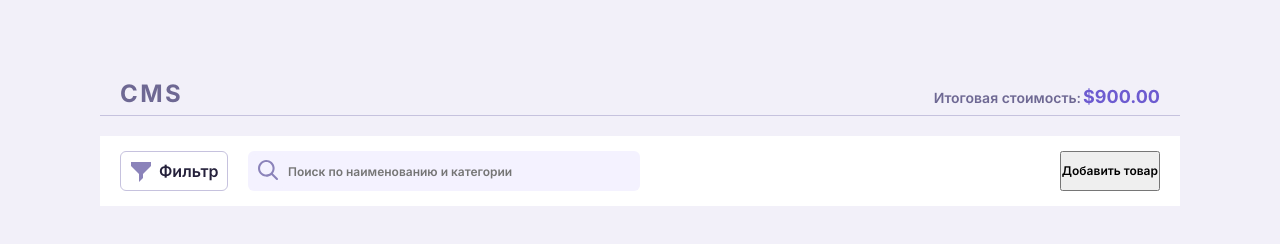
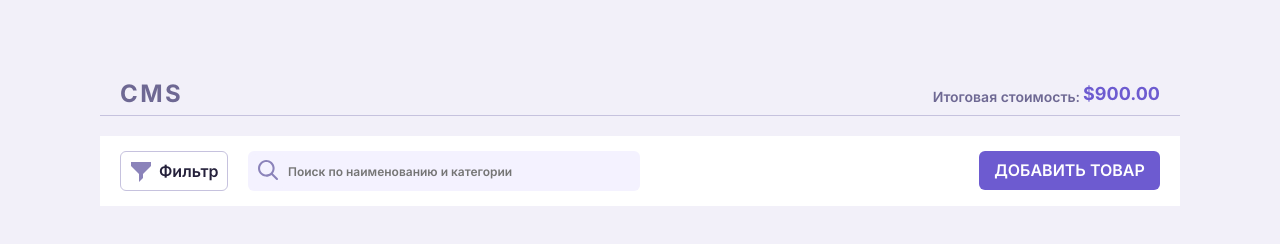
Before and after one commit to VVerkin/CRM-ShopOnline, a plain HTML site: page index.html in a window 1280 px wide. Drawn offline with Linux system fonts and the light colour scheme.

Commit message:
закончил верстку верхних элементов таблицы

```diff
--- a/index.html
+++ b/index.html
@@ -66,11 +66,7 @@
                 />
               </div>
             </div>
-            <button
-              class="cms__subheader-add-goods"
-              form="modal-form"
-              type="submit"
-            >
+            <button class="cms__subheader-add-goods" type="submit">
               Добавить товар
             </button>
           </div>
--- a/src/css/cms.css
+++ b/src/css/cms.css
@@ -14,6 +14,7 @@
 .cms__header {
   display: flex;
   justify-content: space-between;
+  align-items: center;
   padding: 0 20px 7px;
   border-bottom: 1px solid var(--light-purple-gray-color);
   margin-bottom: 20px;
@@ -23,16 +24,16 @@
   font-weight: 700;
   font-size: 24px;
   line-height: 29px;
-
   letter-spacing: 0.1em;
   text-transform: uppercase;
-
   color: var(--purple-grey-color);
 }
 
 .cms__header-result {
   display: flex;
   align-items: end;
+  max-width: 230px;
+  height: 22px;
 }
 
 .cms__result-text {
@@ -40,9 +41,7 @@
   font-size: 14px;
   line-height: 17px;
   text-transform: none;
-  padding-bottom: 2px;
-  margin-right: 2px;
-
+  margin-right: 3px;
   color: var(--purple-grey-color);
 }
 
@@ -60,10 +59,12 @@
   width: 100%;
   height: 70px;
   background-color: var(--white-color);
+  gap: 20px;
 }
 
 .cms__subheader-setting {
   display: flex;
+  flex-basis: 520px;
   gap: 20px;
 }
 
@@ -98,7 +99,7 @@
 .cms__subheader-search {
   display: flex;
   position: relative;
-  width: 392px;
+  flex-basis: 392px;
   height: 40px;
 }
 
@@ -108,6 +109,10 @@
   border-radius: 6px;
   background-color: var(--magnolia-color);
   padding: 13px 0 12px 40px;
+
+  font-weight: 400;
+  font-size: 12px;
+  line-height: 15px;
 }
 
 .cms__subheader-search-btn {
@@ -126,3 +131,17 @@
   width: 20px;
   height: 20px;
 }
+
+.cms__subheader-add-goods {
+  width: 181px;
+  height: 39px;
+  color: var(--white-color);
+  background: var(--purple-blue-color);
+  border: none;
+  border-radius: 6px;
+
+  font-weight: 600;
+  font-size: 16px;
+  line-height: 19px;
+  text-transform: uppercase;
+}
```
